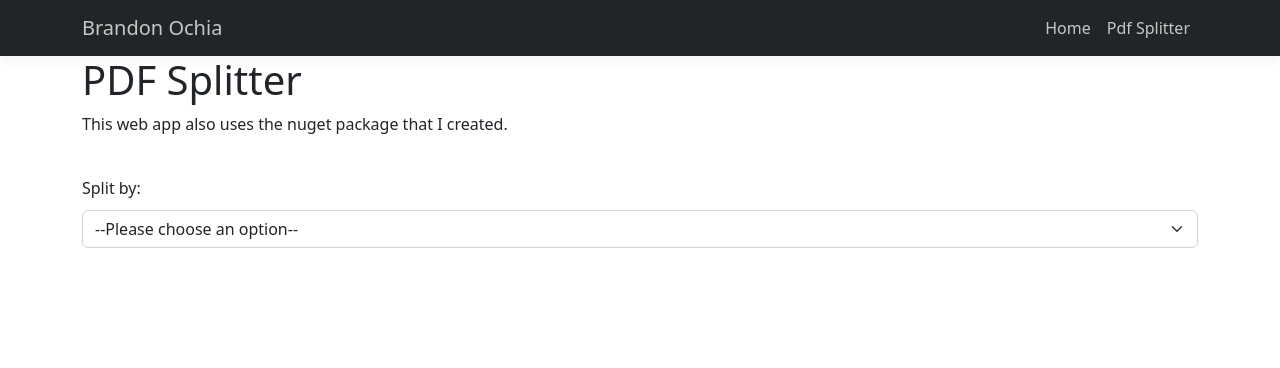
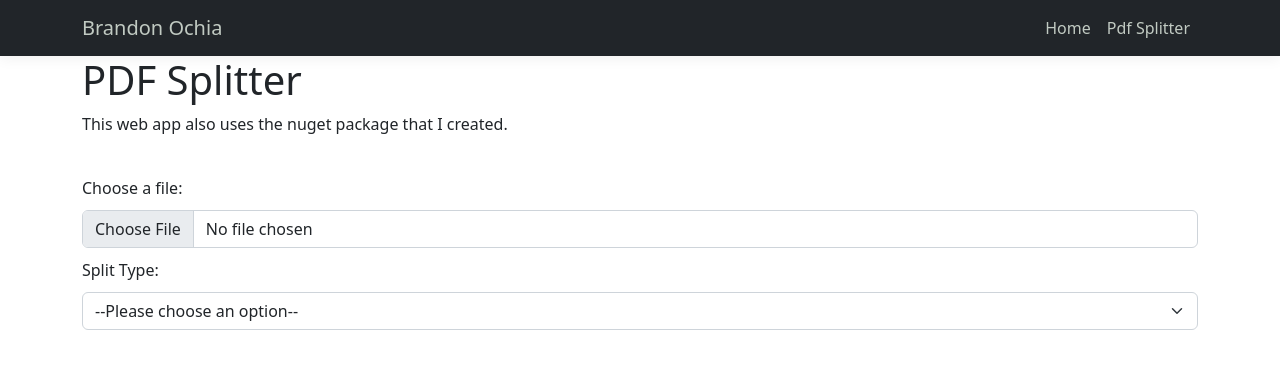
Before and after one commit to bochia/BrandonOchiaDotCom, a React (Create React App) app in the folder brandonochiadotcom.spa/: page /pdfSplitter in a window 1280 px wide. Shown: the top 368 px of the page. Built offline with nearby package versions, Linux system fonts and the light colour scheme.

Commit message:
Switched the place of some fields for the pdf splitter page.

```diff
--- a/brandonochiadotcom.spa/src/components/ProjectTile.js
+++ b/brandonochiadotcom.spa/src/components/ProjectTile.js
@@ -7,7 +7,6 @@ function ProjectTile({ title, p1, p2, linkTo, imgSrc, altText, isCircleImage = f
     }
 
     let linkHtml;
-
     if (!workInProgress) {
         linkHtml = <a className="grayLink" href={linkTo}>Go see project  <span className="fas fa-arrow-right"></span></a>;
     }
--- a/brandonochiadotcom.spa/src/pages/PdfSplitter.js
+++ b/brandonochiadotcom.spa/src/pages/PdfSplitter.js
@@ -85,8 +85,6 @@ function PdfSplitter() {
             <div style={formStyle}>
                 <label>{inputLabelText}</label>
                 <input class="form-control" type='text' placeholder={inputPlaceholderText} onChange={handleInputChange}></input>
-                <label>Choose a file:</label>
-                <input class="form-control" type='file' accept="application/pdf" ref={fileRef} />
                 <button class="btn btn-primary" onClick={submitToApi} disabled={!selectedOption}>Split PDF</button>
             </div>
         );
@@ -99,7 +97,9 @@ function PdfSplitter() {
             <p>This web app also uses the nuget package that I created.</p>
             <br />
             <div style={formStyle}>
-                <label>Split by:</label>
+                <label>Choose a file:</label>
+                <input class="form-control" type='file' accept="application/pdf" ref={fileRef} />
+                <label>Split Type:</label>
                 <select class="form-select" id="dropdown" value={selectedOption} onChange={handleSelectChange}>
                     <option value="">--Please choose an option--</option>
                     <option value="1">Range</option>
```
